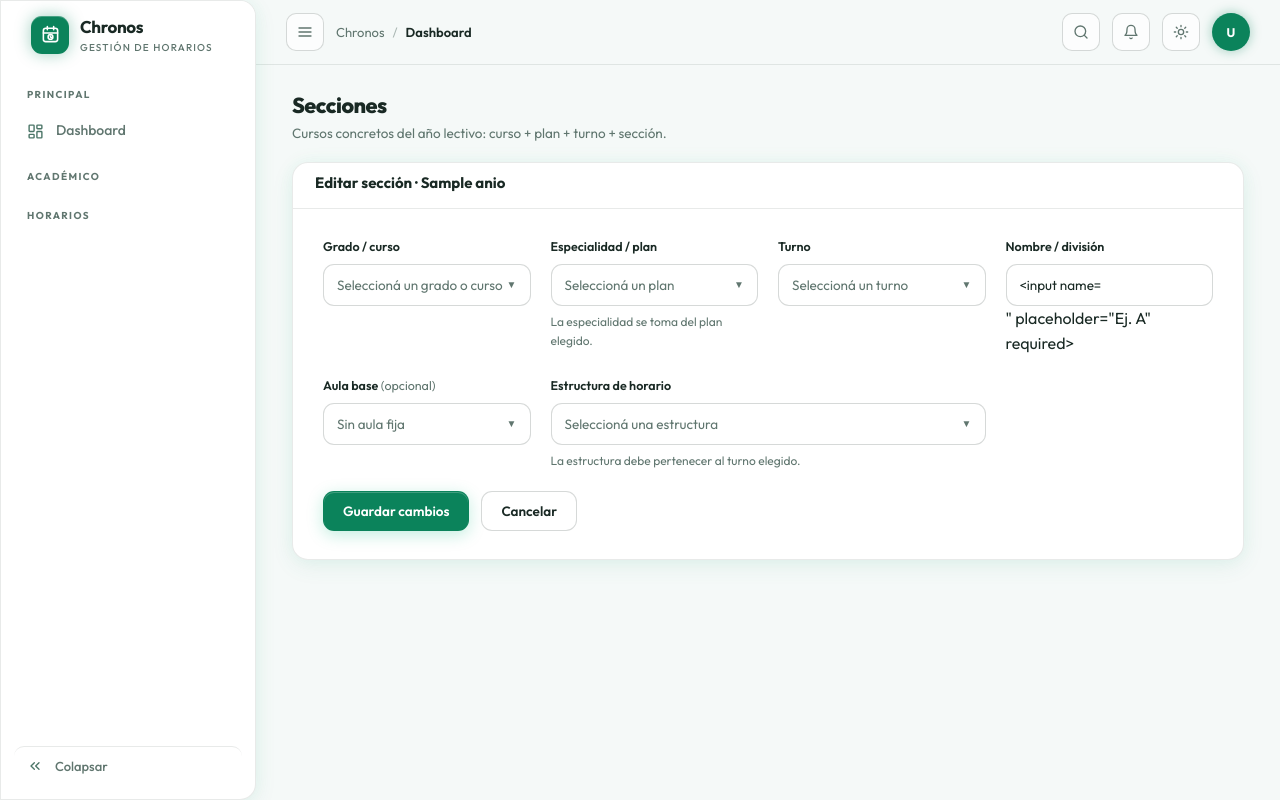
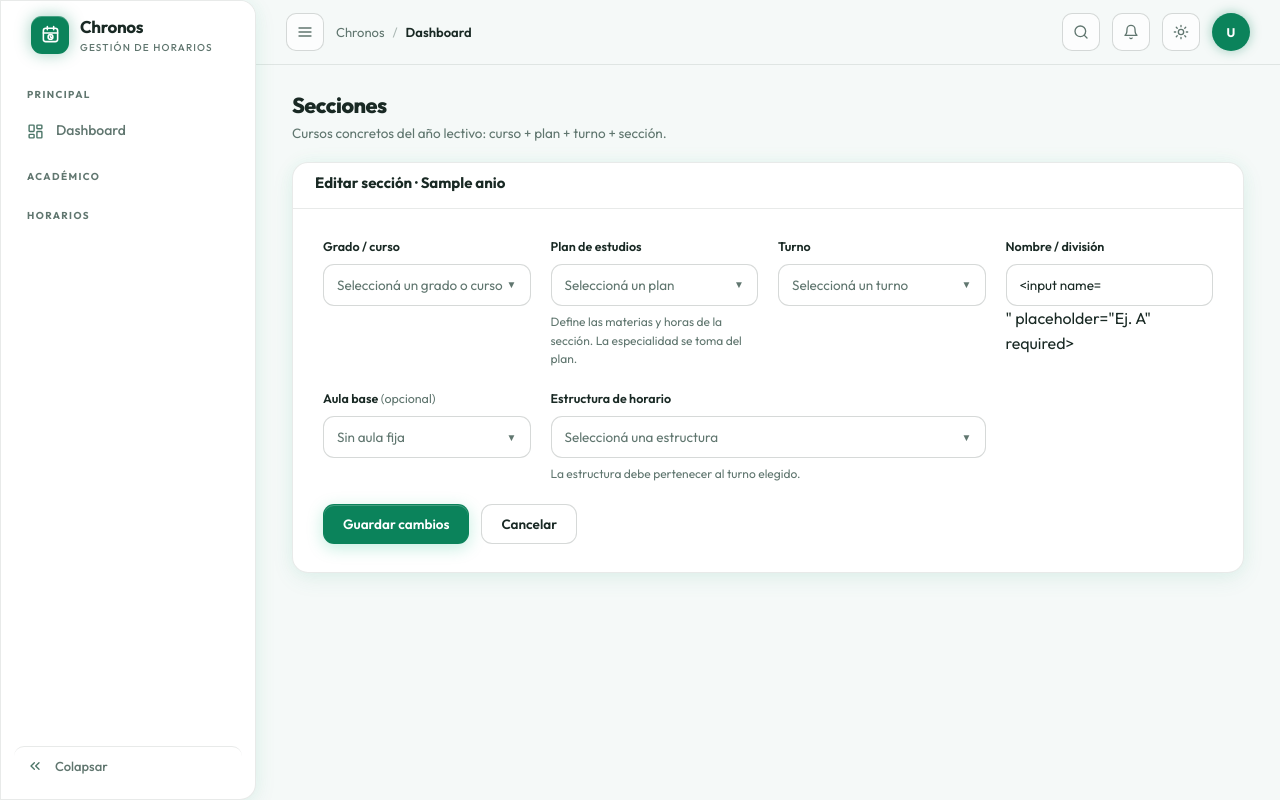
Before and after one commit to hugomrj/chronos, a Python web app: template app/templates/schedule/secciones.html in a window 1280 px wide. Run offline with Jinja, Linux system fonts and the light colour scheme; the template is opened without the code that fills it: most values are stand-ins (such as "Sample title", 1, 10 or a date in 2020); form fields are guessed from the names that the template uses.

Commit message:
nov 27 1530

```diff
--- a/app/templates/schedule/secciones.html
+++ b/app/templates/schedule/secciones.html
@@ -59,7 +59,7 @@
         </select>
       </div>
       <div class="field fw-1">
-        <label for="plan_id">Especialidad / plan</label>
+        <label for="plan_id">Plan de estudios</label>
         <select class="input vanilla-select" id="plan_id" name="plan_id" required>
           <option value="">Seleccioná un plan</option>
           {% for p in planes %}
@@ -68,7 +68,15 @@
           </option>
           {% endfor %}
         </select>
-        <div class="hint">La especialidad se toma del plan elegido.</div>
+        <div class="hint">
+          Define las materias y horas de la sección. La especialidad se toma del plan.
+        </div>
+        {% if not planes %}
+        <div class="hint" style="color: var(--warn);">
+          Todavía no hay planes con cursos asignados.
+          <a href="{{ url_for('planes') }}" style="color: var(--acc-txt); font-weight: 600;">Crear un plan</a>
+        </div>
+        {% endif %}
       </div>
       <div class="field fw-1">
         <label for="turno_id">Turno</label>
```
